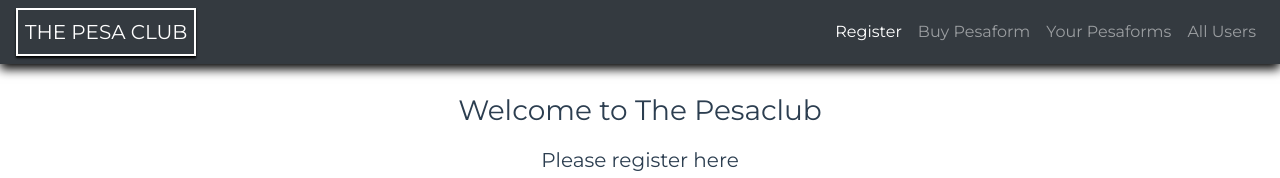
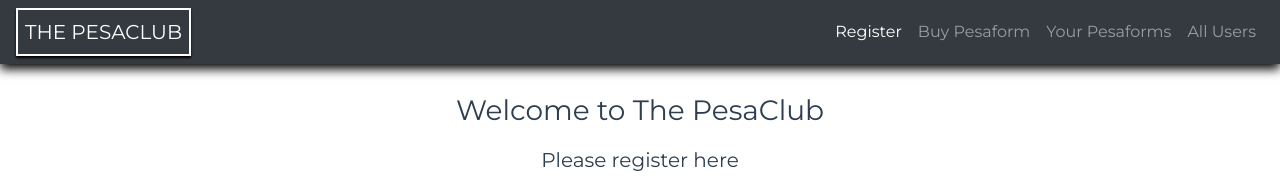
Before and after one commit to RayAuxey/pesaclub-front, a Vue app: page /#/ in a window 1280 px wide. Shown: the top 178 px of the page. Built offline with nearby package versions, Linux system fonts and the light colour scheme.

Commit message:
Work in progress

```diff
--- a/src/components/Navbar.vue
+++ b/src/components/Navbar.vue
@@ -1,7 +1,7 @@
 <template>
   <div>
     <nav class="navbar navbar-expand-lg navbar-dark bg-dark">
-      <router-link class="navbar-brand" to="/">The Pesa Club</router-link>
+      <router-link class="navbar-brand" to="/">The PesaClub</router-link>
       <button
         class="navbar-toggler"
         type="button"
--- a/src/components/Welcome.vue
+++ b/src/components/Welcome.vue
@@ -1,6 +1,6 @@
 <template>
   <div class="container">
-    <h3>Welcome to The Pesaclub</h3>
+    <h3>Welcome to The PesaClub</h3>
     <h5>Please register here</h5>
     <form class="jumbotron">
       <div class="form-group">
```
